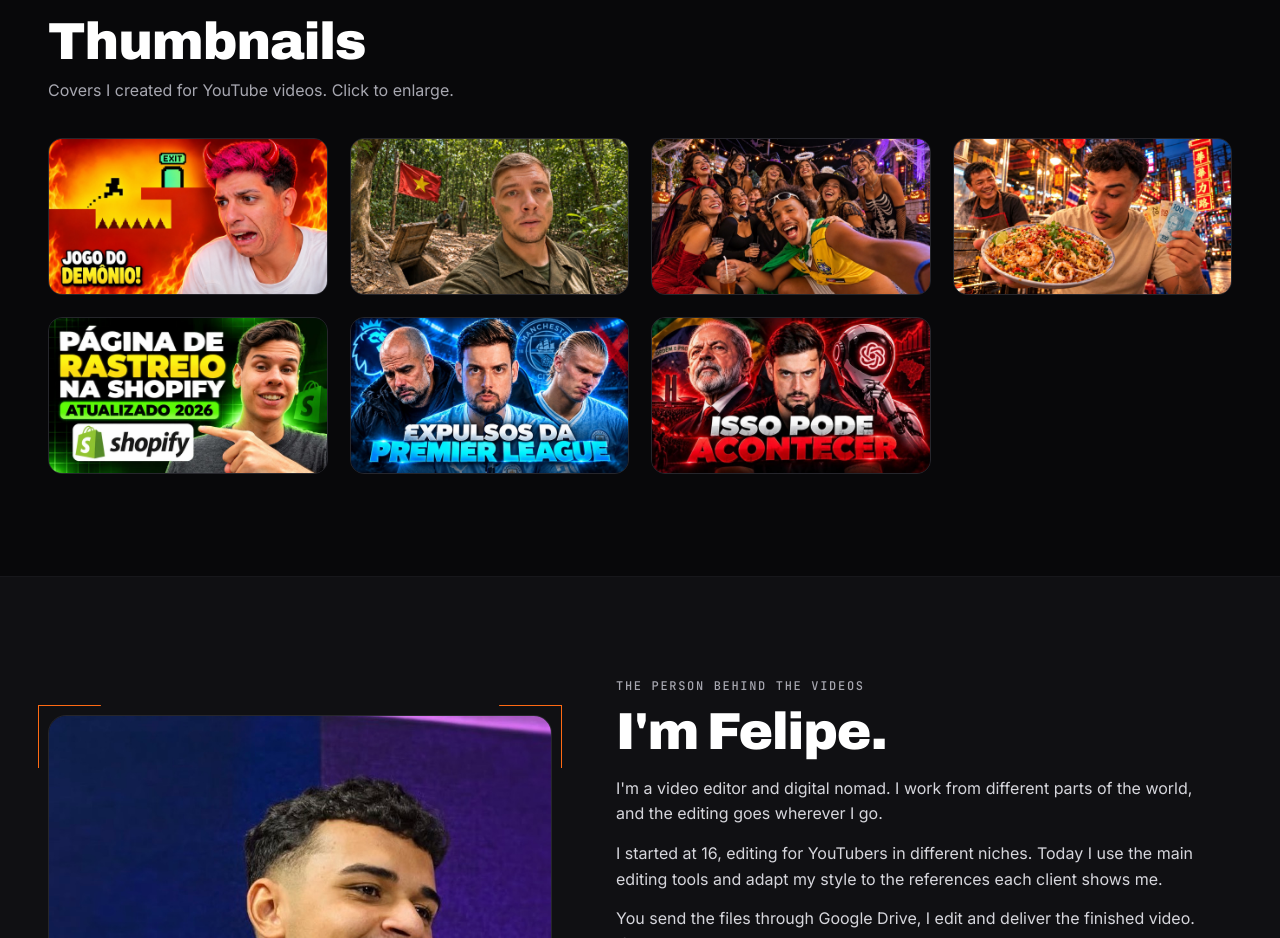
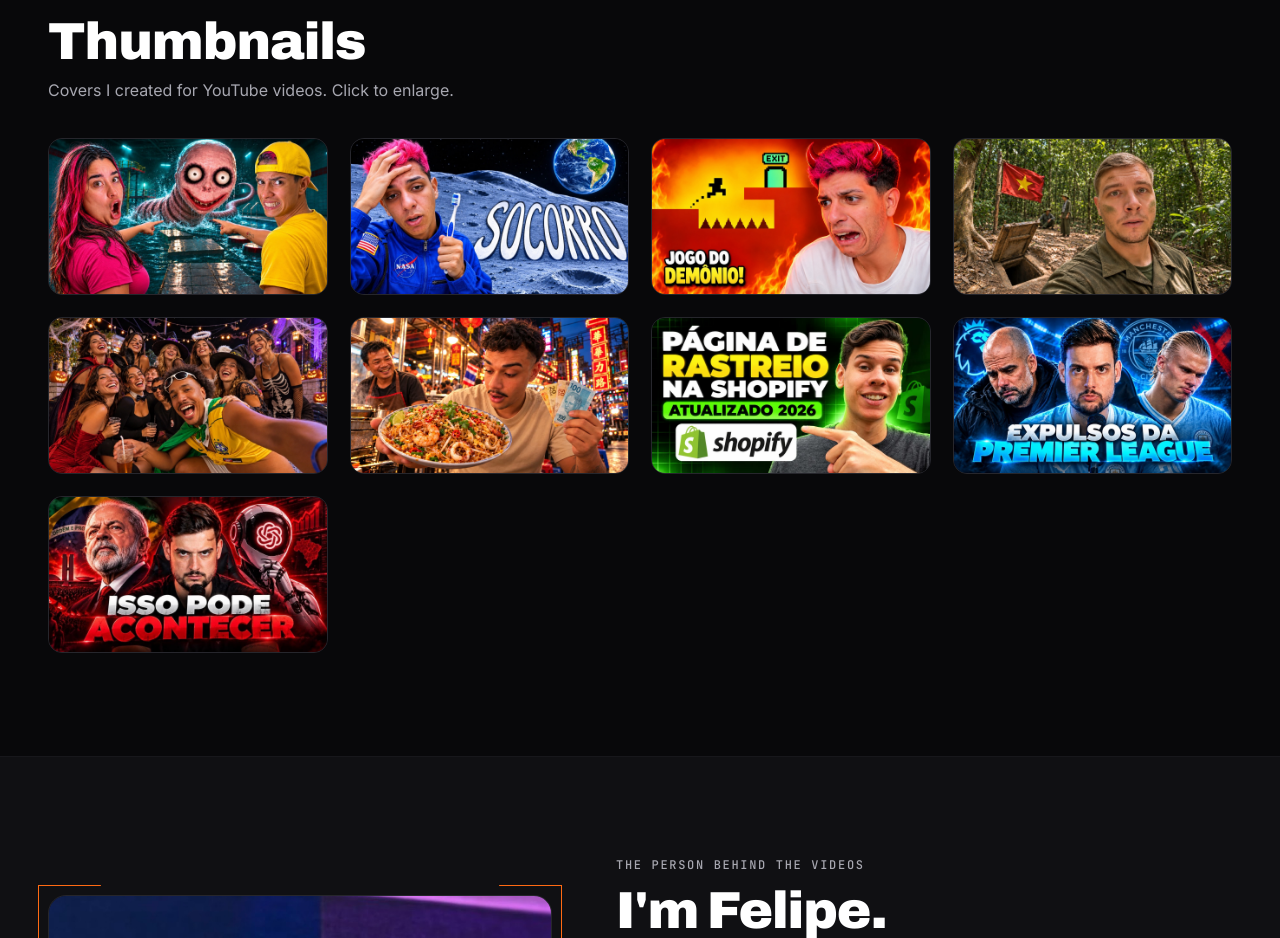
Before and after one commit to Raposo16/portfolioraposo, a plain HTML site: page index.html in a window 1280 px wide. Shown: the part 2320-3258 px from the top of the page. Drawn offline with Linux system fonts and the light colour scheme.

Commit message:
Portfólio: 2 thumbnails novas (monstro na piscina, socorro na Lua)
Co-Authored-By: Claude Sonnet 5.5 <noreply@anthropic.com>

```diff
--- a/index.html
+++ b/index.html
@@ -320,6 +320,8 @@ const VIDEOS = [
 ];
 /* Thumbnails (as mesmas do portfólio atual) */
 const THUMBS = [
+  {src:"thumbs/monstro-piscina.jpg", titulo:L("Monstro na piscina","Monster in the pool","Monstruo en la piscina")},
+  {src:"thumbs/socorro-lua.jpg", titulo:L("Socorro na Lua","Help on the Moon","Auxilio en la Luna")},
   {src:"thumbs/jogo-do-demonio.jpg", titulo:L("Jogo do demônio!","The devil's game!","¡El juego del demonio!"), canal:"Leozinn Deu Play", id:"kzO1vLPsTuY"},
   {src:"thumbs/tuneis-vietna.jpg", titulo:L("Túneis no Vietnã","Tunnels in Vietnam","Túneles en Vietnam")},
   {src:"thumbs/halloween.jpg", titulo:L("Halloween nas Filipinas","Halloween in the Philippines","Halloween en Filipinas"), canal:"Kaique Nômade", id:"h_HO1Cl8ePY"},
```
Also changed, not shown: thumbs/monstro-piscina.jpg (added), thumbs/socorro-lua.jpg (added).
